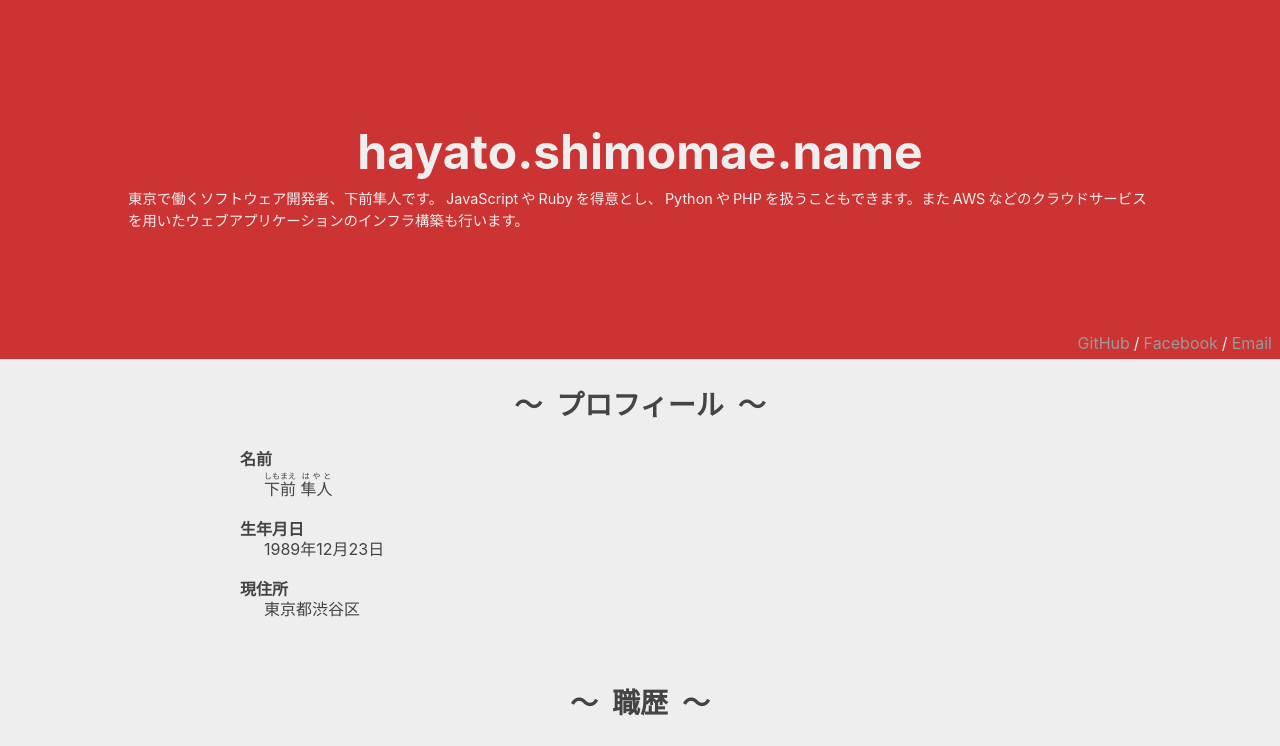
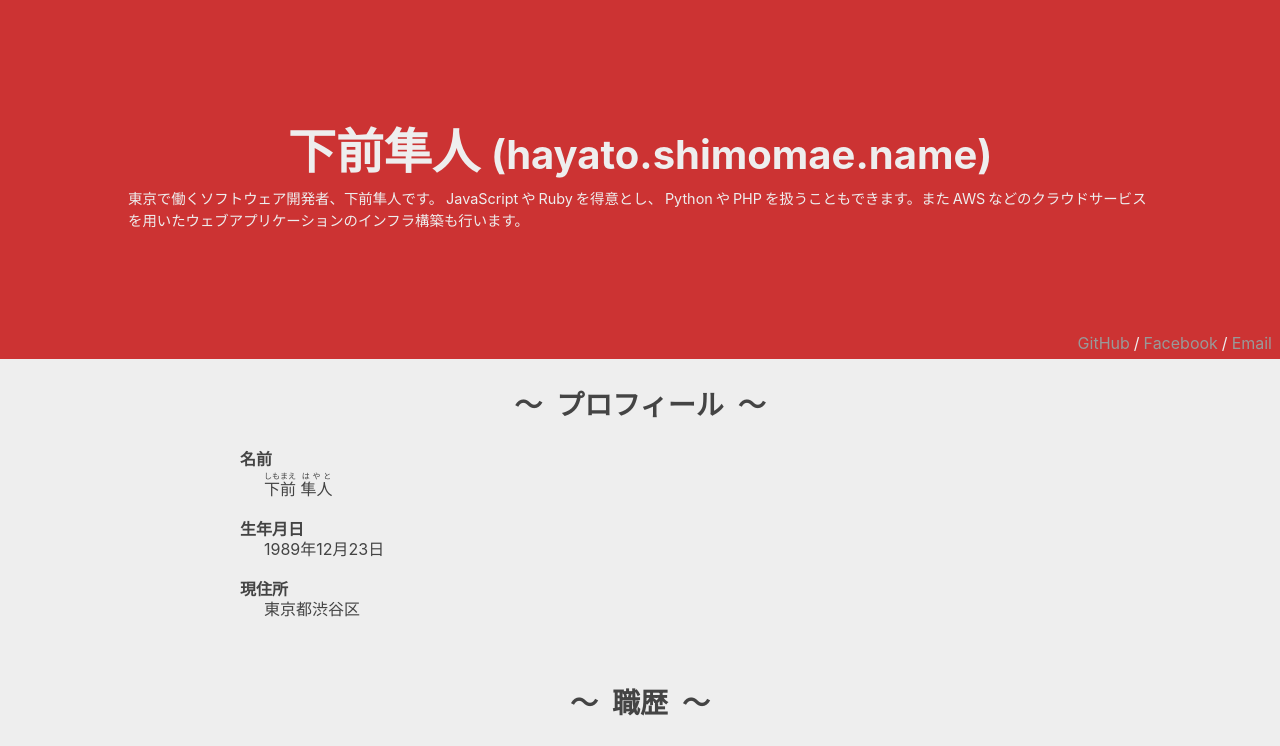
Before and after one commit to shimomaehayato/hayato.shimomae.name, a plain HTML site: page index.html in a window 1280 px wide. Shown: the top 746 px of the page. Drawn offline with Linux system fonts and the light colour scheme.

Commit message:
Change title to Japanese (#11)

```diff
--- a/index.html
+++ b/index.html
@@ -9,11 +9,11 @@
     <meta content="origin" name="referrer">
     <meta content="summary" name="twitter:card">
     <meta content="東京で働くソフトウェア開発者、下前隼人です。JavaScriptやRubyを得意とし、PythonやPHPを扱うこともできます。またAWSなどのクラウドサービスを用いたウェブアプリケーションのインフラ構築も行います。" name="twitter:description">
-    <meta content="hayato.shimomae.name" name="twitter:title">
+    <meta content="下前隼人 (hayato.shimomae.name)" name="twitter:title">
     <meta content="東京で働くソフトウェア開発者、下前隼人です。JavaScriptやRubyを得意とし、PythonやPHPを扱うこともできます。またAWSなどのクラウドサービスを用いたウェブアプリケーションのインフラ構築も行います。" property="og:description">
     <meta content="ja_JP" name="og:locale">
-    <meta content="hayato.shimomae.name" name="og:site_name">
-    <meta content="hayato.shimomae.name" name="og:title">
+    <meta content="下前隼人 (hayato.shimomae.name)" name="og:site_name">
+    <meta content="下前隼人 (hayato.shimomae.name)" name="og:title">
     <meta content="profile" property="og:type">
     <meta content="https://hayato.shimomae.name/" property="og:url">
     <meta content="Hayato" property="profile:first_name">
@@ -35,7 +35,7 @@
       "url": "https://hayato.shimomae.name/"
     }
     </script>
-    <title lang="en" translate="no">hayato.shimomae.name</title>
+    <title translate="no">下前隼人 (hayato.shimomae.name)</title>
     <script>
       (function(i,s,o,g,r,a,m){i['GoogleAnalyticsObject']=r;i[r]=i[r]||function(){
       (i[r].q=i[r].q||[]).push(arguments)},i[r].l=1*new Date();a=s.createElement(o),
@@ -48,7 +48,7 @@
   </head>
   <body>
     <header>
-      <h1 lang="en" translate="no">hayato.shimomae.name</h1>
+      <h1>下前隼人 <small lang="en" translate="no">(hayato.shimomae.name)</small></h1>
       <p class="description">東京で働くソフトウェア開発者、<dfn>下前隼人</dfn>です。<span lang="en" translate="no">JavaScript</span>や<span lang="en" translate="no">Ruby</span>を得意とし、<span lang="en" translate="no">Python</span>や<span lang="en" translate="no">PHP</span>を扱うこともできます。また<span lang="en" translate="no">AWS</span>などのクラウドサービスを用いたウェブアプリケーションのインフラ構築も行います。</p>
       <nav>
         <ul>
```
